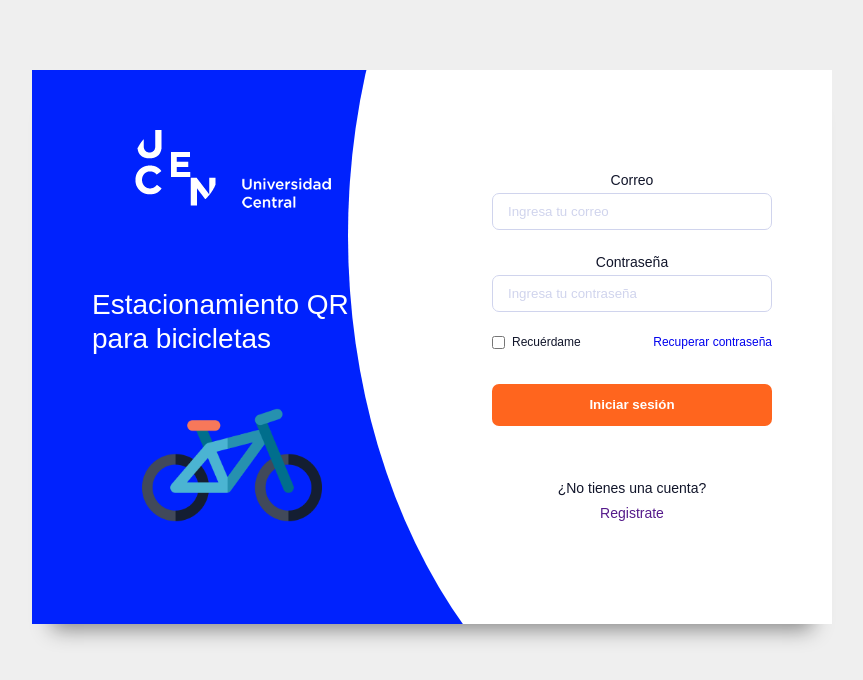
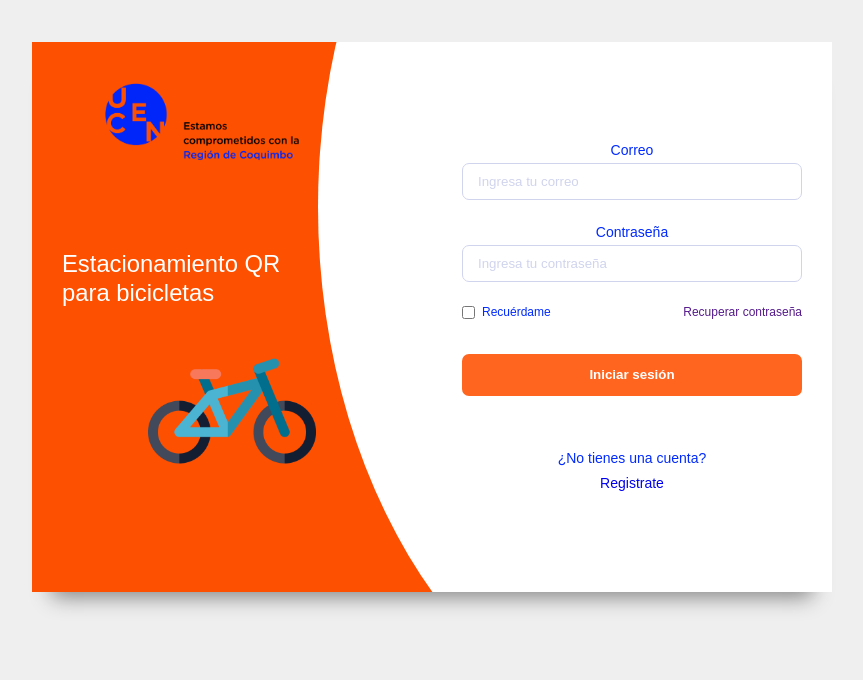
Before and after one commit to HectorLedezma/Proyecto_TI2_UCEN, a React (Create React App) app: page / in a window 1280 px wide. Shown: the top 680 px of the page, without its empty margins (208-1071 px from the left). Built offline with nearby package versions, Linux system fonts and the light colour scheme; a web font is replaced by a local one.

Commit message:
se añadió navegación entre paginas

```diff
--- a/package.json
+++ b/package.json
@@ -6,9 +6,13 @@
     "@testing-library/jest-dom": "^5.17.0",
     "@testing-library/react": "^13.4.0",
     "@testing-library/user-event": "^13.5.0",
+    "localforage": "^1.10.0",
+    "match-sorter": "^6.3.1",
     "react": "^18.2.0",
     "react-dom": "^18.2.0",
+    "react-router-dom": "^6.18.0",
     "react-scripts": "5.0.1",
+    "sort-by": "^1.2.0",
     "web-vitals": "^2.1.4"
   },
   "scripts": {
--- a/src/App.js
+++ b/src/App.js
@@ -1,10 +1,12 @@
-//import logo from './logo.svg';
+
 import './App.css';
-import Login from './pages/login';
+
+import Rutas from './Routes';
+
 function App() {
   return (
     <div className="App">
-      <Login/>
+      <Rutas/>
     </div>
   );
 }
--- /dev/null
+++ b/src/Routes/index.jsx
@@ -0,0 +1,19 @@
+import React from 'react';
+import { Routes, Route } from 'react-router-dom';
+
+import Login from '../pages/login';
+import Signup from '../pages/signup';
+
+
+
+
+function Rutas(){
+    return(
+        <Routes>
+            <Route path='/' element={<Login/>}/>
+            <Route path='/signup' element={<Signup/>}/>
+        </Routes>
+    )
+}
+
+export default Rutas;
--- a/src/index.js
+++ b/src/index.js
@@ -3,11 +3,14 @@ import ReactDOM from 'react-dom/client';
 import './index.css';
 import App from './App';
 import reportWebVitals from './reportWebVitals';
+import { BrowserRouter } from 'react-router-dom';
 
 const root = ReactDOM.createRoot(document.getElementById('root'));
 root.render(
   <React.StrictMode>
-    <App />
+    <BrowserRouter>
+      <App />
+    </BrowserRouter>
   </React.StrictMode>
 );
 
--- a/src/pages/login.jsx
+++ b/src/pages/login.jsx
@@ -1,28 +1,31 @@
-import React from "react";
+import { React } from "react";
 import "../styles/style.css";
-import LogoU from '../images/ucen_trans.png'
+import LogoU from '../images/Logo UCEN_R.COQUIMBO_.png'
 import LogoCleta from '../images/QRcleta.png'
+import { Link, Outlet} from "react-router-dom";
 /*
-const signup = document.querySelector('.t-signup');
-const login = document.querySelector('.t-login');
-const addclass = document.querySelector('.site');
-signup.addEventListener('click',function(){
-    addclass.className = 'site signup-show';
-});
-login.addEventListener('click',function(){
-    addclass.className = 'site login-show';
-});
+import Routes from "../Routes";
+
+function toSignup(){
+    console.log('A')
+}
 */
 function Login(){
+
+
+
     return(
-        <div id="page" class="site login-show">
+        <div id="page" className="site login-show">
+
+
+
             <div className="container">
                 <div className="wrapper">
                     <div className="login">
                         <div className="content-heading">
                             <div className="y-style">
                                 <div className="logo">
-                                    <img src={LogoU} alt="Logo" height="80"></img>
+                                    <img className="ImgLogoU" src={LogoU} alt="Logo"></img>
                                 </div>
                                 <div className="welcome">
                                     <h2>
@@ -31,7 +34,7 @@ function Login(){
                                     </h2>
                                 </div>
                                 <div className="logo">
-                                    <img src={LogoCleta} alt="Logo" height="180"></img>
+                                    <img className="ImgLogoP" src={LogoCleta} alt="Logo"></img>
                                 </div>
                             </div>
                         </div>
@@ -40,22 +43,24 @@ function Login(){
                                 <form action="">
                                     <p>
                                         <label>Correo</label>
-                                        <input type="email" placeholder="Ingresa tu correo"/>
+                                        <input className="userInput" type="email" placeholder="Ingresa tu correo"/>
                                     </p>
                                     <p>
                                         <label>Contraseña</label>
-                                        <input type="password" placeholder="Ingresa tu contraseña"/>
+                                        <input className="userInput" type="password" placeholder="Ingresa tu contraseña"/>
                                     </p>
                                     <p className="check">
-                                        <label for="remember">Recuérdame</label>
+
                                         <input type="checkbox" id="remember"/>
+                                        <label>Recuérdame</label>
                                     </p>
-                                    <p class="forgot"><a href="#">Recuperar contraseña</a></p>
+                                    <p className="forgot"><a href="">Recuperar contraseña</a></p>
                                     <p><button type="sumbit">Iniciar sesión</button></p>
                                 </form>
                                 <div className="afterform">
                                     <p>¿No tienes una cuenta?</p>
-                                    <a href="" class="t-signup">Registrate</a>
+                                    {/**<a onClick={toSignup} className="t-signup">Registrate</a> */}
+                                    <Link to='/signup'>Registrate</Link>
                                 </div>
                             </div>
                         </div>
@@ -89,13 +94,15 @@ function Login(){
                                 </form>
                                 <div className="afterform">
                                     <p>¿Ya tienes una cuenta?</p>
-                                    <a href="#" class="t-login">Inicia Sesion</a>
+
+                                    {/*<a href="" className="t-login">Inicia Sesion</a>*/}
                                 </div>
                             </div>
                         </div>
                     </div>
                 </div>
             </div>
+            <Outlet/>
         </div>
     );
 }
--- /dev/null
+++ b/src/pages/signup.jsx
@@ -0,0 +1,13 @@
+import React from "react";
+
+function Signup(){
+    return(
+        <div>
+            <div className="Cabeza">
+                <h1>Datos de la cuenta</h1>
+            </div>
+        </div>
+    )
+}
+
+export default Signup
--- a/src/styles/style.css
+++ b/src/styles/style.css
@@ -2,8 +2,8 @@
 @import url('https://fonts.cdnfonts.com/css/poppins');
 
 :root{
-    --main-color: #0022fd;
-    --dark-color: #11152a;
+    --main-color: #fd5000;
+    --dark-color: #002aff;
     --light-color: #d0d4ed;
 
 }
@@ -23,11 +23,16 @@ body{
     color: var(--dark-color);
     background-color: #efefef;
 }
+
+.t-signup{
+    cursor: pointer;
+}
+
 a{
     text-decoration: none;
 }
 h2{
-    font-size: 2em;
+    font-size: 1em;
     font-weight: 400;
     line-height: 1.2;
     color: white;
@@ -46,8 +51,8 @@ ul{
     flex-direction: column;
     width: 100%;
     max-width: 500px;
-    min-height: 500px;
-    margin: 5em auto;
+    min-height: 550px;
+    margin: 3em auto;
     background-color: var(--main-color);
     overflow: hidden;
     box-shadow: rgba(0, 0, 0, 0.45) 0 25px 20px -20px;
@@ -55,7 +60,7 @@ ul{
 :is(.login, .signup)>div{
     position: relative;
     flex: 1 0 50%;
-    padding: 60px;
+    padding: 30px;
 }
 
 .content-heading .y-style {
@@ -135,7 +140,7 @@ form .forgot {
 .content-form::before{
     content: '';
     position: absolute;
-    width: 300%;
+    width: 200%;
     height: 200%;
     background-color: white;
     border-radius: 50%;
@@ -178,9 +183,36 @@ form .forgot {
     display: flex;
 }
 
+.ImgLogoU{
+    max-height: 34px;
+}
 
+.ImgLogoP{
+    max-height: 84px;
+}
+
+.userInput{
+    color: var(--dark-color);
+}
 
 @media screen and (min-width: 768px) {
+    h2{
+        font-size: 1.7em;
+        font-weight: 400;
+        line-height: 1.2;
+        color: white;
+        margin-bottom: 20px;
+    }
+
+    .ImgLogoU{
+        max-height: 100px;
+        margin-right: 60px;
+    }
+
+    .ImgLogoP{
+        max-height: 168px;
+    }
+
     .wrapper>div {
         flex-direction: row;
         max-width: 800px;
```
Also changed, not shown: 1 other file (tests, documents, lock files or other folders).
